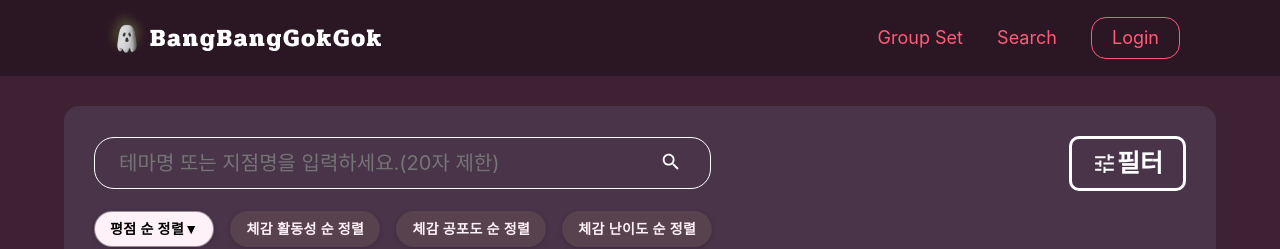
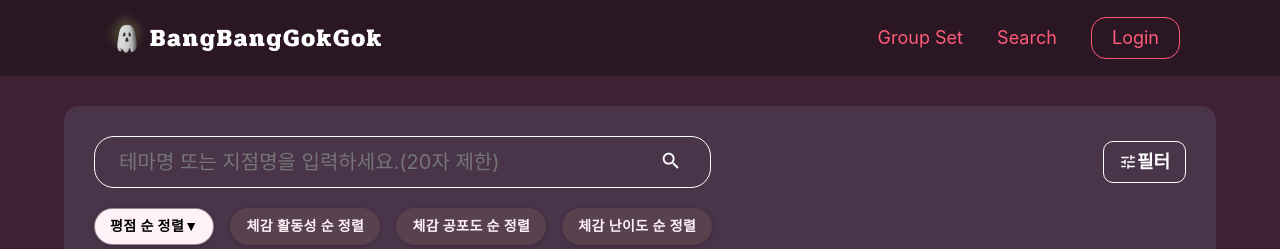
Before and after one commit to predictyson/BangBangGokGok, a React (Vite) app in the folder FrontEnd/: page /search in a window 1280 px wide. Shown: the top 249 px of the page. Built offline with nearby package versions, Linux system fonts and the light colour scheme; no server answers.

Commit message:
🎨 style: 필터 스타일 수정
- 필터 버튼 크기 조절
- 필터 select 크기 조절

```diff
--- a/FrontEnd/src/components/search/SearchFilter.tsx
+++ b/FrontEnd/src/components/search/SearchFilter.tsx
@@ -105,15 +105,15 @@ const FilterButton = styled.div`
   flex-direction: row;
   justify-content: space-evenly;
   align-items: center;
+  font-size: 2.3rem;
   @media (max-width: 1536px) {
-    font-size: 2.5rem;
+    font-size: 1.8rem;
   }
-  padding: 1rem 2rem;
-  font-size: 3rem;
+  padding: 1rem 1.5rem;
   font-weight: 600;
   border-radius: 10px;
   color: white;
-  border: 0.3rem solid white;
+  border: 0.1rem solid white;
   background: none;
   cursor: pointer;
   &:hover {
@@ -127,6 +127,9 @@ const FilterContainer = mstyled(Box)`
   font-size: 1.7rem;
   font-weight: 600;
   width: 35rem;
+  @media (max-width: 1536px) {
+    width: 33rem;
+  }
   gap: 1.5rem;
   padding: 4rem;
   border: 0.2rem solid white;
--- a/FrontEnd/src/components/search/filter/GenreForm.tsx
+++ b/FrontEnd/src/components/search/filter/GenreForm.tsx
@@ -82,6 +82,11 @@ export default function GenreForm(props: GenreFormProps) {
           value={genreInputValue}
           color="warning"
           onChange={handleGenreChange}
+          MenuProps={{
+            style: {
+              maxHeight: "350px",
+            },
+          }}
         >
           {genresOptions.map((genre) => (
             <CustomMenuItem value={genre.category} key={genre.genreId}>
--- a/FrontEnd/src/components/search/filter/LocationForm.tsx
+++ b/FrontEnd/src/components/search/filter/LocationForm.tsx
@@ -118,6 +118,11 @@ const LocationForm = (props: LocationFormProps) => {
           color="warning"
           onChange={handleSmallInputValueChange}
           disabled={!regionBigInputValue}
+          MenuProps={{
+            style: {
+              maxHeight: "350px",
+            },
+          }}
         >
           <CustomMenuItem value="전체">전체</CustomMenuItem>
           {renderLocationOptions()}
```
